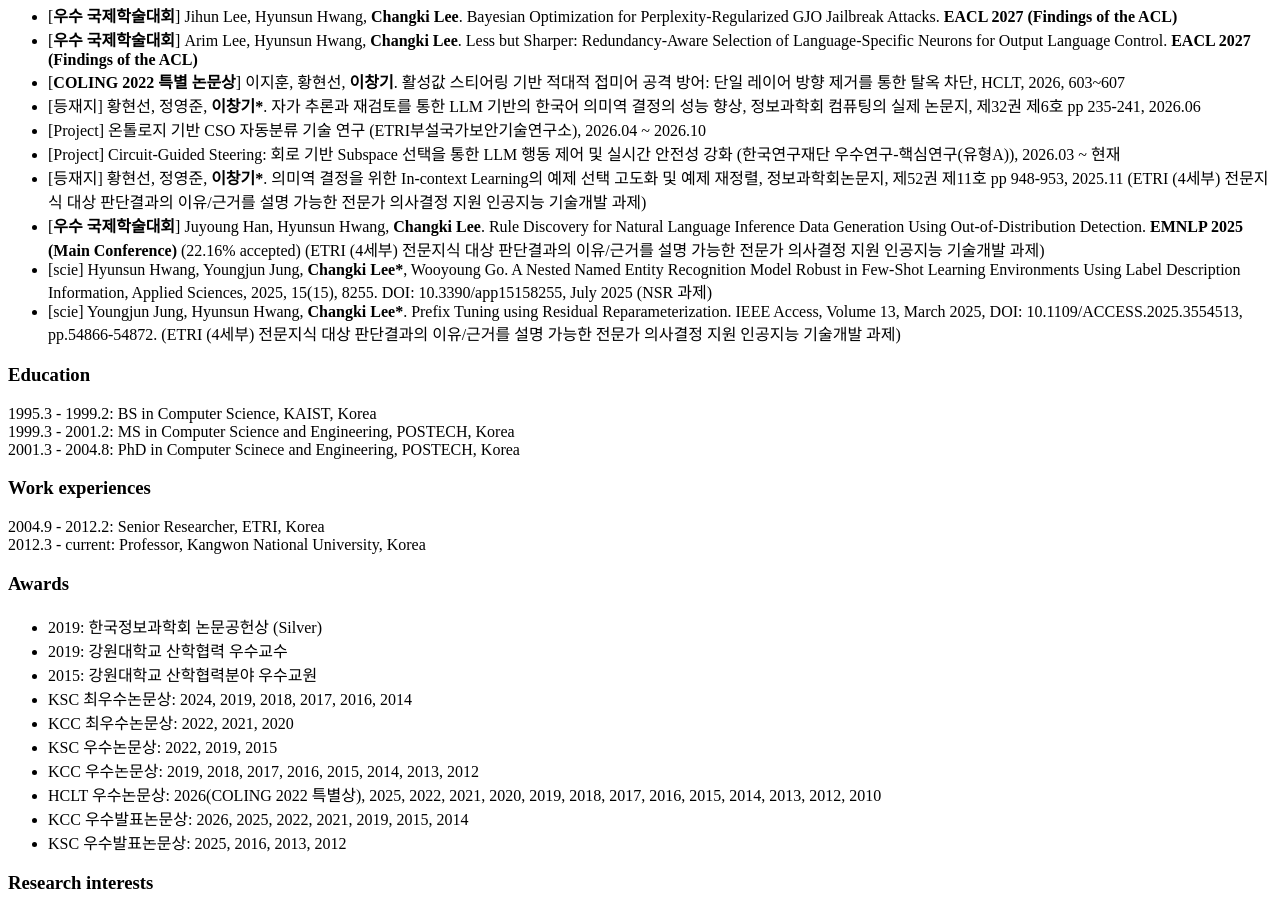
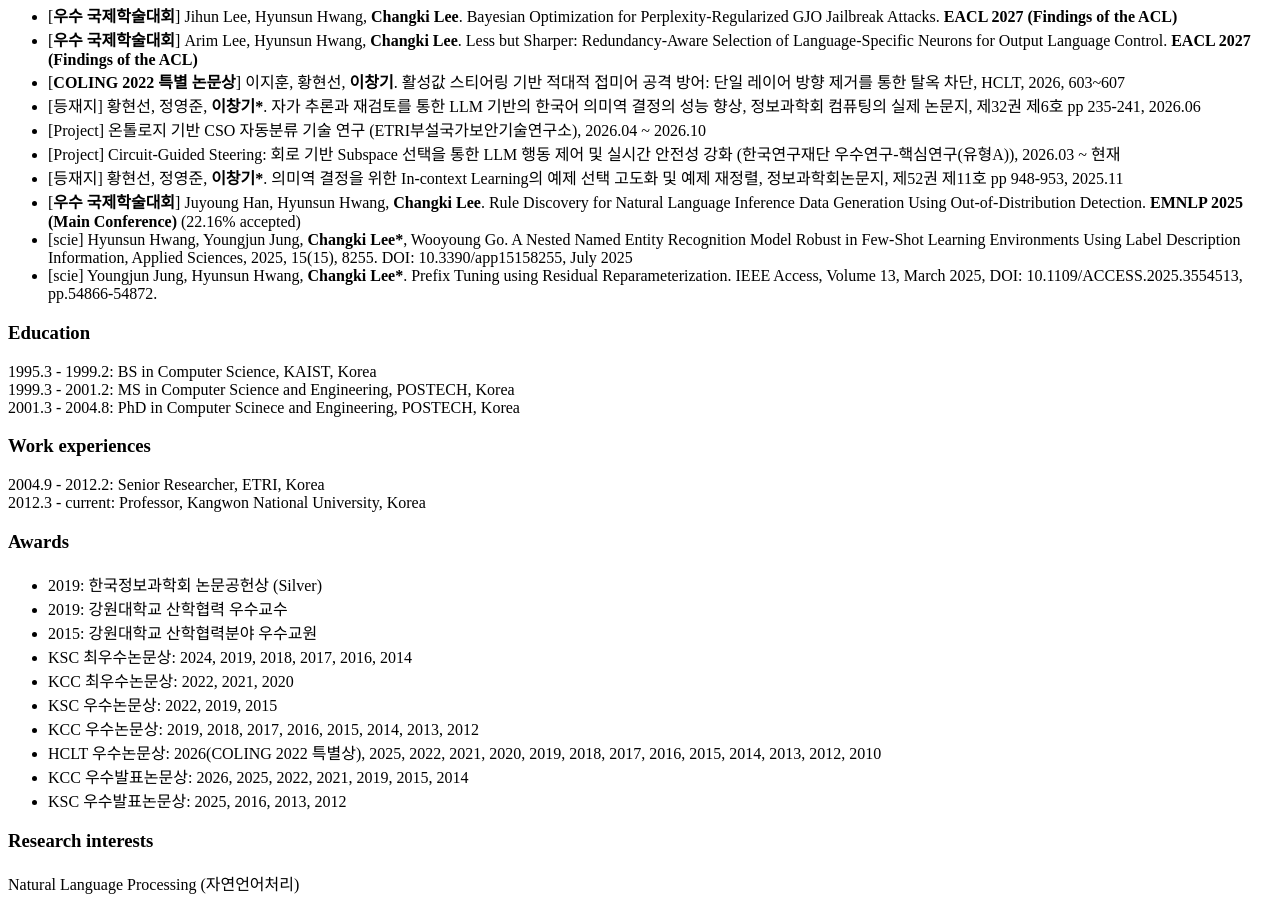
Before and after one commit to leeck10/leeck10.github.io, a plain HTML site: page index.html in a window 1280 px wide. Shown: the part 900-1798 px from the top of the page. Drawn offline with Linux system fonts and the light colour scheme.

Commit message:
Update index.html

```diff
--- a/index.html
+++ b/index.html
@@ -33,10 +33,10 @@
 		<li> [등재지] 황현선, 정영준, <b>이창기*</b>. 자가 추론과 재검토를 통한 LLM 기반의 한국어 의미역 결정의 성능 향상, 정보과학회 컴퓨팅의 실제 논문지, 제32권 제6호 pp 235-241, 2026.06
 		<li> [Project] 온톨로지 기반 CSO 자동분류 기술 연구 (ETRI부설국가보안기술연구소), 2026.04 ~ 2026.10
 		<li> [Project] Circuit-Guided Steering: 회로 기반 Subspace 선택을 통한 LLM 행동 제어 및 실시간 안전성 강화 (한국연구재단 우수연구-핵심연구(유형A)), 2026.03 ~ 현재
-		<li> [등재지] 황현선, 정영준, <b>이창기*</b>. 의미역 결정을 위한 In-context Learning의 예제 선택 고도화 및 예제 재정렬, 정보과학회논문지, 제52권 제11호 pp 948-953, 2025.11 (ETRI (4세부) 전문지식 대상 판단결과의 이유/근거를 설명 가능한 전문가 의사결정 지원 인공지능 기술개발 과제)
-		<li> [<b>우수 국제학술대회</b>] Juyoung Han, Hyunsun Hwang, <b>Changki Lee</b>. Rule Discovery for Natural Language Inference Data Generation Using Out-of-Distribution Detection. <b>EMNLP 2025 (Main Conference)</b> (22.16% accepted) (ETRI (4세부) 전문지식 대상 판단결과의 이유/근거를 설명 가능한 전문가 의사결정 지원 인공지능 기술개발 과제)
-		<li> [scie] Hyunsun Hwang, Youngjun Jung, <b>Changki Lee*</b>, Wooyoung Go. A Nested Named Entity Recognition Model Robust in Few-Shot Learning Environments Using Label Description Information, Applied Sciences, 2025, 15(15), 8255. DOI: 10.3390/app15158255, July 2025 (NSR 과제)
-		<li> [scie] Youngjun Jung, Hyunsun Hwang, <b>Changki Lee*</b>. Prefix Tuning using Residual Reparameterization. IEEE Access, Volume 13, March 2025, DOI: 10.1109/ACCESS.2025.3554513, pp.54866-54872. (ETRI (4세부) 전문지식 대상 판단결과의 이유/근거를 설명 가능한 전문가 의사결정 지원 인공지능 기술개발 과제)
+		<li> [등재지] 황현선, 정영준, <b>이창기*</b>. 의미역 결정을 위한 In-context Learning의 예제 선택 고도화 및 예제 재정렬, 정보과학회논문지, 제52권 제11호 pp 948-953, 2025.11
+		<li> [<b>우수 국제학술대회</b>] Juyoung Han, Hyunsun Hwang, <b>Changki Lee</b>. Rule Discovery for Natural Language Inference Data Generation Using Out-of-Distribution Detection. <b>EMNLP 2025 (Main Conference)</b> (22.16% accepted)
+		<li> [scie] Hyunsun Hwang, Youngjun Jung, <b>Changki Lee*</b>, Wooyoung Go. A Nested Named Entity Recognition Model Robust in Few-Shot Learning Environments Using Label Description Information, Applied Sciences, 2025, 15(15), 8255. DOI: 10.3390/app15158255, July 2025
+		<li> [scie] Youngjun Jung, Hyunsun Hwang, <b>Changki Lee*</b>. Prefix Tuning using Residual Reparameterization. IEEE Access, Volume 13, March 2025, DOI: 10.1109/ACCESS.2025.3554513, pp.54866-54872.
 	</ul>
 
 	<h3>Education</h3>
```
